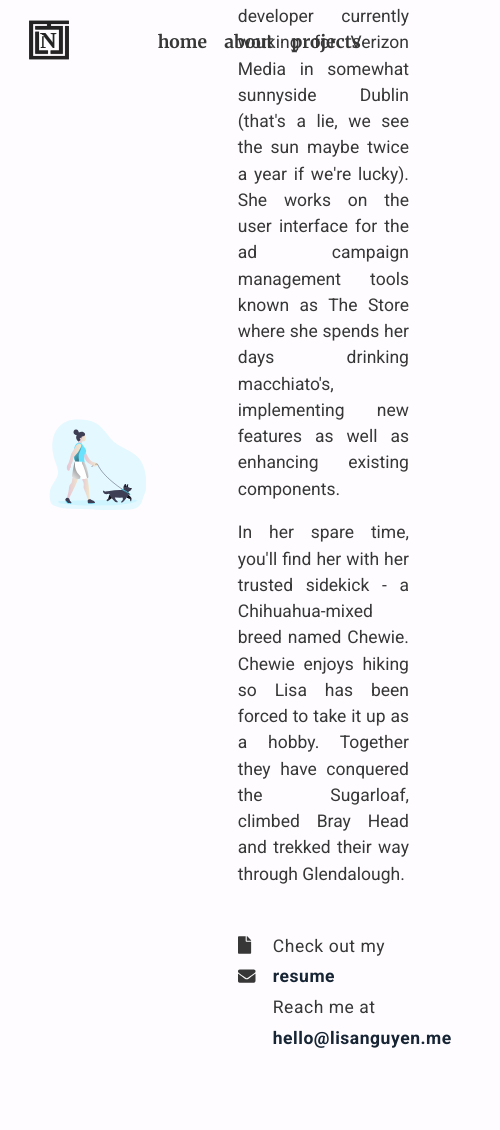
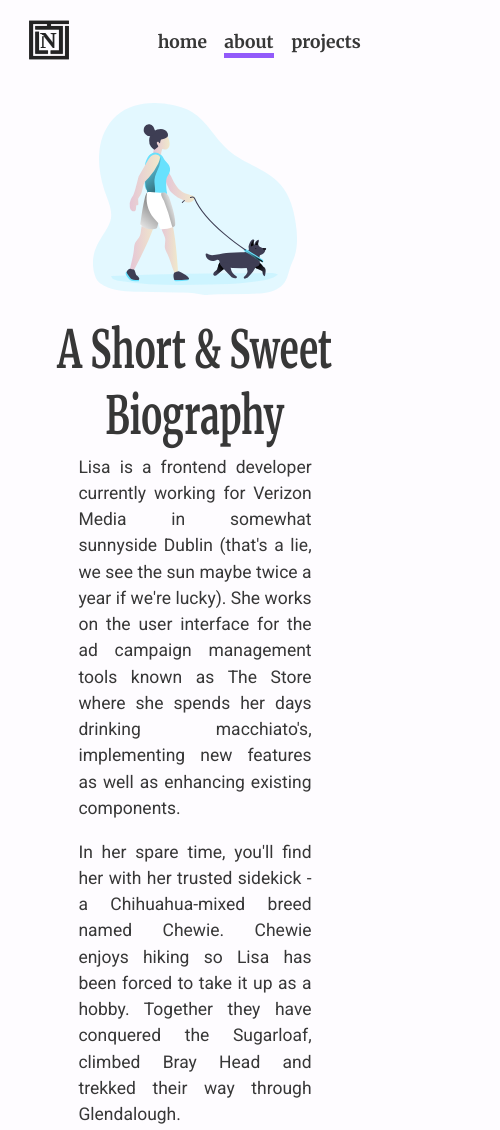
Before and after one commit to LisaNguyen/lisanguyen.me, a Gatsby site: page /about in a window 390 px wide. Shown: the top 1130 px of the page, 500 px wide, since content can reach past the window. Built offline with nearby package versions, Linux system fonts and the light colour scheme; Gatsby itself is replaced by a stand-in of ours.

Commit message:
made about page mobile responsive

```diff
--- a/src/components/header.js
+++ b/src/components/header.js
@@ -1,37 +1,42 @@
 import { Link } from "gatsby";
-import PropTypes from "prop-types";
-import React from "react";
+import React, { Component } from "react";
 import logo from '../images/logo.svg';
 
-const Header = ({ siteTitle }) => (
+const links = [
+  { name: 'home', path: '/'},
+  { name: 'about', path: '/about'},
+  { name: 'projects', path: '/projects'}
+];
+
+class Header extends Component {
+  addSelectedClass(linkName){
+    return this.props.activeLink === linkName ? 'selected' : '';
+  }
+
+  renderLinks() {
+    return links.map(({ name, path }) => (
+      <li className={`header__nav-list--item ${this.addSelectedClass(name)}`} key={name}>
+        <Link to={path}>
+          {name}
+        </Link>
+      </li>
+    ));
+  }
+
+  render() {
+    return (
       <header className="header">
         <nav className="header__nav">
           <Link to="/">
             <img src={logo} className="header__nav-logo" alt="Logo" />
           </Link>
           <ul className="header__nav-list">
-          <li className="header__nav-list--item">
-            <Link to="/">Home</Link>
-          </li>
-          <li className="header__nav-list--item">
-            <Link to="/about">About</Link>
-          </li>
-          <li className="header__nav-list--item">
-            <Link to="/projects">Projects</Link>
-          </li>
+            {this.renderLinks()}
           </ul>
         </nav>
       </header>
     );
-
-
-
-Header.propTypes = {
-  siteTitle: PropTypes.string,
   }
-
-Header.defaultProps = {
-  siteTitle: ``,
 }
 
 export default Header
--- a/src/components/layout.js
+++ b/src/components/layout.js
@@ -5,7 +5,7 @@ import { StaticQuery, graphql } from "gatsby";
 import Header from "./header";
 import '../scss/main.scss';
 
-const Layout = ({ children }) => (
+const Layout = ({ children, activeLink }) => (
   <StaticQuery
     query={graphql`
       query SiteTitleQuery {
@@ -18,7 +18,7 @@ const Layout = ({ children }) => (
     `}
     render={data => (
       <div className="layout__container">
-        <Header siteTitle={data.site.siteMetadata.title} />
+        <Header activeLink={activeLink} />
           <main className="layout__content">{children}</main>
           {/* <footer>
             © {new Date().getFullYear()}, Built with
--- a/src/pages/about.js
+++ b/src/pages/about.js
@@ -6,7 +6,7 @@ import AboutLinks from '../components/aboutLinks';
 import aboutImage from '../images/walking_with_dog.svg';
 
 const AboutPage = () => (
-    <Layout>
+    <Layout activeLink="about">
         <SEO title="About" />
         <section className="about">
             <div className="about__image">
--- a/src/pages/index.js
+++ b/src/pages/index.js
@@ -11,7 +11,7 @@ import SEO from "../components/seo";
 library.add(fab);
 
 const IndexPage = () => (
-  <Layout>
+  <Layout activeLink="home">
     <SEO title="Lisa Nguyen" />
     <Home />
   </Layout>
--- a/src/pages/projects.js
+++ b/src/pages/projects.js
@@ -4,7 +4,7 @@ import Layout from '../components/layout';
 import SEO from '../components/seo';
 
 const ProjectsPage = () => (
-    <Layout>
+    <Layout activeLink="projects">
         <SEO title="Projects" />
     </Layout>
 );
--- a/src/scss/_about.scss
+++ b/src/scss/_about.scss
@@ -1,39 +1,36 @@
 .about {
-    position: relative;
     height: 100%;
     width: 85%;
     margin: 0 auto;
     padding: 2em;
-    display: grid;
-    grid-template-columns: 1fr 2fr;
+    display: flex;
+    justify-content: center;
     align-items: center;
 
     &__content {
+      display: flex;
+      align-items: center;
+      justify-content: center;
+      width: 60%;
+      height: 100%;
       line-height: 1.75em;
       font-size: 1.75em;
 
       &--header {
+        transform: all .2s;
         font-family: 'Merriweather', serif;
         font-size: 2em;
+        font-weight: 700;
+        line-height: 1.25;
         text-transform: capitalize;
         text-align: center;
+        margin-bottom: 0.75em;
+        animation: slideInFromRightText .5s ease-in .1s backwards;
         transform: scaleY(1.5);
-        font-weight: 700;
-        margin-bottom: 0.5em;
-      }
-
-      &--container {
-        display: flex;
-        flex-direction: column;
-        justify-content: center;
-        align-items: center;
-        position: absolute;
-        top: 50%;
-        transform: translateY(-50%);
-        padding: 4em;
       }
 
       &--paragraph {
+        animation: slideInFromRight .5s ease-in .1s backwards;
         text-align: justify;
         width: 80%;
         margin: 1em auto;
@@ -43,6 +40,7 @@
     }
 
     &__links {
+      animation: slideUp .5s .2s ease-in backwards;
       width: 80%;
       display: grid;
       grid-template-columns: 2em auto;
@@ -60,56 +58,31 @@
     }
 
     &__image  {
-    position: relative;
+      display: flex;
+      align-items: center;
+      justify-content: center;
+      width: 50%;
+      height: 100%;
+      animation: slideInFromLeft .5s ease-in .1s backwards;
 
       img {
-      position: absolute;
-      top: 50%;
-      left: 50%;
-      transform: translate(-50%, -50%);
-      width: 100%;
+        width: 70%;
         height: auto;
       }
     }
 }
 
-@media (max-width: 1280px) {
-    .personal {
-        &__about {
-            &--header {
-                font-size: 4.5em;
+@media (max-width: 975px) {
+  .about {
+    display: block;
+
+    &__image {
+      margin-bottom: 4.5em;
     }
 
-            &--paragraph {
+    &__content,
+    &__image {
       width: 100%;
-                font-size: 1.1em;
-            }
-        }
-
-        &__links {
-            width: 100%;
-            margin: 0;
     }
   }
 }
-
-@media (max-width: 975px) {
-  .personal {
-        display: block;
-        &__image {
-            display: none;
-        }
-
-        // &__about  {
-        //     display: flex;
-        //     justify-content: center;
-        //     align-items: center;
-        //     background: url('../img/walking_with_dog.svg') center no-repeat;
-        //     background-size: contain;
-
-        //     &--container {
-        //         width: 100%;
-        //     }
-        // }
-  }
-}
--- a/src/scss/_animate.scss
+++ b/src/scss/_animate.scss
@@ -23,10 +23,44 @@
   }
 }
 
-@keyframes slideInLeft {
+@keyframes slideInFromRightText {
   0% {
     opacity: 0;
-    transform: translateX(-100px);
+    transform: translateX(100%) scaleY(1.5);
+  }
+
+  80% {
+    transform: translateX(-20px) scaleY(1.5);
+  }
+
+  100% {
+    opacity: 1;
+    transform: translateX(0) scaleY(1.5);
+  }
+}
+
+
+
+@keyframes slideInFromRight {
+  0% {
+    opacity: 0;
+    transform: translateX(100%);
+  }
+
+  80% {
+    transform: translateX(-20px);
+  }
+
+  100% {
+    opacity: 1;
+    transform: translateX(0);
+  }
+}
+
+@keyframes slideInFromLeft {
+  0% {
+    opacity: 0;
+    transform: translateX(-100%) scaleY(1.25);
   }
 
   80% {
@@ -36,6 +70,22 @@
   100% {
     opacity: 1;
     transform: translateX(0);
+  }
+}
+
+@keyframes slideUp {
+  0% {
+    opacity: 0;
+    transform: translateY(100%);
+  }
+
+  80% {
+    transform: translateY(-10px);
+  }
+
+  100% {
+    opacity: 1;
+    transform: translateY(0);
   }
 }
 
--- a/src/scss/_header.scss
+++ b/src/scss/_header.scss
@@ -30,9 +30,14 @@
         margin-right: 1em;
       }
 
-        &--item:hover {
+      &--item:hover,
+      &--item:active {
         border-bottom: 0.3em solid rgb(146, 90, 250);
       }
     }
   }
+
+  .selected {
+    border-bottom: 0.3em solid rgb(146, 90, 250);
   }
+}
--- a/src/scss/_home.scss
+++ b/src/scss/_home.scss
@@ -11,13 +11,10 @@
     &__text-container {
       width: 50%;
       padding: 0 1.5em;
-      .headline-1 {
-          animation: fadeIn .7s ease-in .1s backwards;
-      }
+      animation: fadeIn .7s ease-in .1s backwards;
     }
 
     &__paragraph {
-        animation: slideInLeft .5s ease-in .2s backwards;
         text-align: justify;
         margin-top: 0.75em;
     }
@@ -48,7 +45,7 @@
     }
 }
 
-@media (max-width: 900px) {
+@media (max-width: 975px) {
     .home {
         &__content {
             flex-flow: row-reverse wrap;
--- a/src/scss/_layout.scss
+++ b/src/scss/_layout.scss
@@ -7,3 +7,15 @@
         height: calc(100% - 80px);
     }
 }
+
+@media (max-width: 975px) {
+  .layout {
+    &__container {
+      height: 100%;
+    }
+
+    &__content {
+      height: 100%;
+    }
+  }
+}
```
Lines whose indentation alone changed are shown as unchanged.
